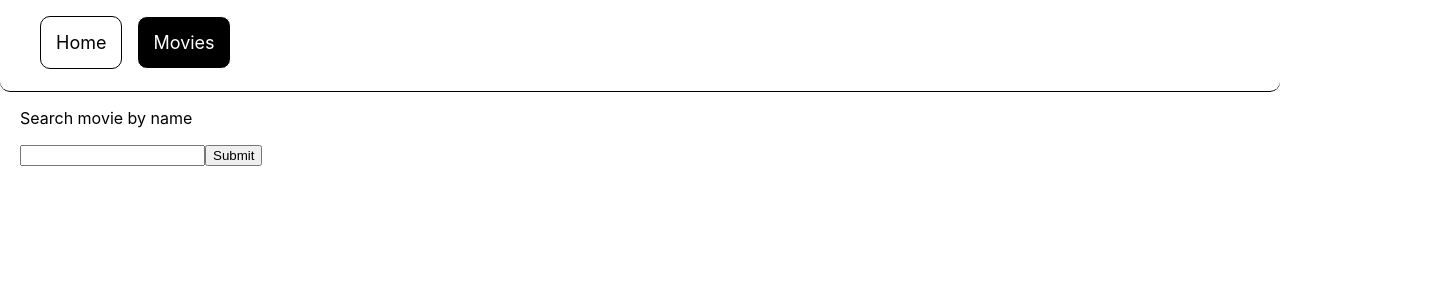
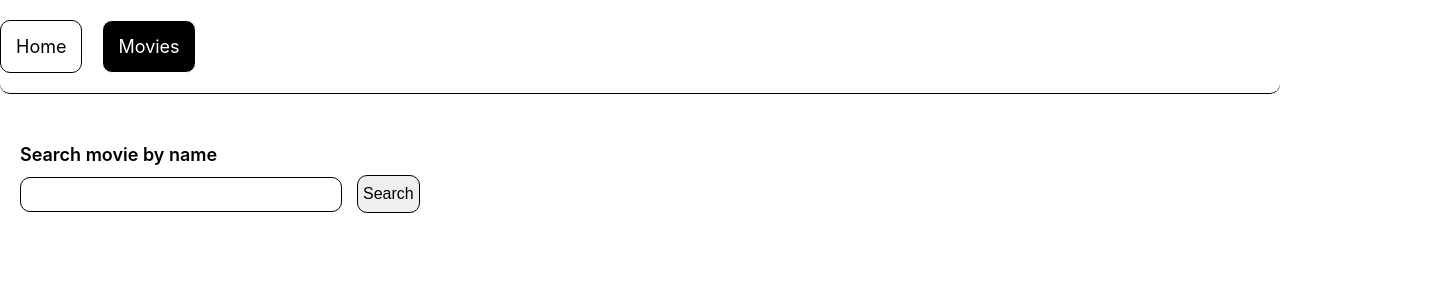
Before and after one commit to KanterIV/goit-react-hw-05-movies, a React (Create React App) app: page /movies in a window 1280 px wide. Shown: the top 300 px of the page, 1440 px wide, since content can reach past the window. Built offline with nearby package versions, Linux system fonts and the light colour scheme.

Commit message:
Added lazy pages import and syles

```diff
--- a/src/components/App.jsx
+++ b/src/components/App.jsx
@@ -1,21 +1,42 @@
 import { Navigate, Route, Routes } from 'react-router-dom';
 import Header from './Header/Header';
-import Home from 'pages/Home';
-import Movies from 'pages/Movies';
-import MovieDetails from 'pages/MovieDetails';
+// import Home from 'pages/Home';
+// import Movies from 'pages/Movies';
+// import MovieDetails from 'pages/MovieDetails';
 import { AppWrapper } from './Wrapper/Wrapper.styled';
+import { Suspense, lazy } from 'react';
+import { Grid } from 'react-loader-spinner';
+
+const Home = lazy(() => import('pages/Home'));
+const Movies = lazy(() => import('pages/Movies'));
+const MovieDetails = lazy(() => import('pages/MovieDetails'));
 
 export const App = () => {
   return (
     <>
       <Header />
       <AppWrapper>
+        <Suspense
+          fallback={
+            <Grid
+              height="80"
+              width="80"
+              color="#4fa94d"
+              ariaLabel="grid-loading"
+              radius="12.5"
+              wrapperStyle={{}}
+              wrapperClass=""
+              visible={true}
+            />
+          }
+        >
           <Routes>
             <Route path="/" element={<Home />} />
             <Route path="/movies" element={<Movies />} />
             <Route path="/movies/:movieId/*" element={<MovieDetails />} />
             <Route path="*" element={<Navigate to="/" />} />
           </Routes>
+        </Suspense>
       </AppWrapper>
     </>
   );
--- a/src/components/CastList/CastList.jsx
+++ b/src/components/CastList/CastList.jsx
@@ -1,6 +1,7 @@
 import React from 'react';
 const defaultImage =
-  'https://pixabay.com/get/gce051c8cb08364d740b7b5d3cdda10533e956f5c16535f92dac2f8c37374dcf8d55d7ba94e7af5f3558a60d6b8d152bb10c3e4e70fa8be0784ebd20aa77c5a25_1280.png';
+  'https://ireland.apollo.olxcdn.com/v1/files/0iq0gb9ppip8-UA/image;s=1000x700';
+
 const CastList = ({ casts }) => {
   return (
     <ul>
--- a/src/components/Header/Header.jsx
+++ b/src/components/Header/Header.jsx
@@ -5,7 +5,7 @@ import { StyledHeader } from './Header.styled';
 const Header = () => {
   return (
     <StyledHeader>
-      <nav>
+      <nav className="header-nav">
         <ul className="header-list">
           <li>
             <NavLink className="header-link" to="/">
--- a/src/components/Header/Header.styled.js
+++ b/src/components/Header/Header.styled.js
@@ -1,12 +1,16 @@
 import styled from 'styled-components';
 
 export const StyledHeader = styled.header`
-  height: 75px;
   border-bottom: 1px solid black;
   border-radius: 10px;
+  padding: 20px 0 20px 0;
+  margin-bottom: 50px;
 
+  .header-nav {
+    width: 1400px;
+    margin: 0 auto;
+  }
   .header-list {
-    list-style: none;
     display: flex;
   }
 
@@ -17,7 +21,7 @@ export const StyledHeader = styled.header`
     padding: 15px;
     font-size: 18px;
     text-decoration: none;
-    margin-right: 15px;
+    margin-right: 20px;
     border-radius: 10px;
 
     transition: all 0.3s;
--- a/src/components/MovieCard/MovieCard.jsx
+++ b/src/components/MovieCard/MovieCard.jsx
@@ -3,11 +3,12 @@ import React from 'react';
 const MovieCard = ({ movie }) => {
   const { title, name, poster_path, overview, genres, vote_average } = movie;
   const defaultImage =
-    'https://pixabay.com/get/gce051c8cb08364d740b7b5d3cdda10533e956f5c16535f92dac2f8c37374dcf8d55d7ba94e7af5f3558a60d6b8d152bb10c3e4e70fa8be0784ebd20aa77c5a25_1280.png';
+    'https://ireland.apollo.olxcdn.com/v1/files/0iq0gb9ppip8-UA/image;s=1000x700';
 
   return (
-    <div className="MovieCard">
+    <div className="card-wraper">
       <img
+        className="card-img"
         src={
           poster_path
             ? `https://image.tmdb.org/t/p/w500/${poster_path}`
@@ -16,7 +17,7 @@ const MovieCard = ({ movie }) => {
         width={300}
         alt={`poster to movie: ${title}`}
       />
-      <div>
+      <div className="card-info-wrapper">
         <h1>{title ? title : name}</h1>
         <p>User Score: {vote_average}</p>
         <h2>Overview</h2>
@@ -25,7 +26,7 @@ const MovieCard = ({ movie }) => {
         {genres && (
           <>
             <h2>Genres</h2>
-            <ul>
+            <ul className="genres-list">
               {genres.map(genre => (
                 <li key={genre.id}>{genre.name}</li>
               ))}
--- a/src/components/TrendingMovies/TrendingMovies.jsx
+++ b/src/components/TrendingMovies/TrendingMovies.jsx
@@ -3,7 +3,8 @@ import { Link, useLocation } from 'react-router-dom';
 
 const TrendingMovies = ({ movies }) => {
   const defaultImage =
-    'https://pixabay.com/get/gce051c8cb08364d740b7b5d3cdda10533e956f5c16535f92dac2f8c37374dcf8d55d7ba94e7af5f3558a60d6b8d152bb10c3e4e70fa8be0784ebd20aa77c5a25_1280.png';
+    'https://ireland.apollo.olxcdn.com/v1/files/0iq0gb9ppip8-UA/image;s=1000x700';
+
   const location = useLocation();
 
   return (
@@ -26,7 +27,7 @@ const TrendingMovies = ({ movies }) => {
                 }
                 alt={`Card to ${title}`}
               />
-              <p>{title ? title : name}</p>
+              <h2 className="trending-item-title">{title ? title : name}</h2>
             </Link>
           </li>
         ))}
--- a/src/components/Wrapper/Wrapper.styled.js
+++ b/src/components/Wrapper/Wrapper.styled.js
@@ -2,6 +2,139 @@ import styled from 'styled-components';
 
 export const AppWrapper = styled.div`
   width: 100%;
+  width: 1400px;
   padding-left: 20px;
   padding-right: 20px;
+  padding-bottom: 100px;
+  margin: 0 auto;
+
+  .trending-list {
+    list-style: none;
+  }
+
+  .title {
+    text-align: center;
+    margin-bottom: 20px;
+  }
+
+  .trending-list {
+    display: flex;
+    flex-wrap: wrap;
+    gap: 40px;
+  }
+
+  .trending-item {
+    width: calc((100% - 160px) / 5);
+  }
+  .trending-item-img {
+    width: 100%;
+    min-height: 372px;
+    border-top-right-radius: 10px;
+    border-top-left-radius: 10px;
+  }
+  .trending-item-title {
+    font-size: 20px;
+    height: 60px;
+    padding-top: 10px;
+    border: 1px solid black;
+    border-bottom-left-radius: 10px;
+    border-bottom-right-radius: 10px;
+    text-align: center;
+  }
+
+  .search-form {
+    margin-bottom: 30px;
+  }
+  .search-form-text {
+    font-size: 18px;
+    font-weight: 600;
+    margin-bottom: 10px;
+  }
+
+  .search-form-input {
+    width: 300px;
+    height: 23px;
+    border: 1px solid black;
+    border-radius: 10px;
+    padding: 5px 10px;
+  }
+
+  .search-form-submit {
+    color: black;
+    border: 1px solid black;
+    display: inline-block;
+    padding: 9px 5px;
+    font-size: 16px;
+    text-decoration: none;
+    margin-left: 15px;
+    border-radius: 10px;
+
+    transition: all 0.3s;
+  }
+
+  .search-form-submit:hover {
+    border: 1px solid white;
+    background-color: black;
+    color: white;
+    border-radius: 10px;
+  }
+
+  .backLink {
+    margin-bottom: 10px;
+    color: black;
+    border: 1px solid black;
+    display: inline-block;
+    padding: 9px 5px;
+    font-size: 16px;
+    text-decoration: none;
+    border-radius: 10px;
+
+    transition: all 0.3s;
+  }
+
+  .backLink:hover {
+    border: 1px solid white;
+    background-color: black;
+    color: white;
+    border-radius: 10px;
+  }
+
+  .card-wraper {
+    display: flex;
+    gap: 15px;
+    margin-bottom: 25px;
+  }
+
+  .card-info-wrapper {
+    display: flex;
+    flex-direction: column;
+    gap: 15px;
+  }
+
+  .genres-list {
+    display: flex;
+    gap: 10px;
+  }
+
+  .additional-wrapper {
+    padding: 20px 0 20px 30px;
+    margin-bottom: 15px;
+    border: 1px solid black;
+    border-radius: 10px;
+  }
+
+  .adittional-title {
+    margin-bottom: 15px;
+  }
+
+  .adittional-list {
+    display: flex;
+    flex-direction: column;
+    gap: 10px;
+    list-style: square;
+  }
+
+  .adittional-item:hover {
+    color: blue;
+  }
 `;
--- a/src/index.css
+++ b/src/index.css
@@ -13,3 +13,34 @@ code {
   font-family: source-code-pro, Menlo, Monaco, Consolas, 'Courier New',
     monospace;
 }
+
+h1,
+h2,
+h3,
+h4,
+h5,
+h6,
+p {
+  margin: 0;
+}
+
+ul {
+  margin: 0;
+  padding: 0;
+  list-style: none;
+}
+
+a {
+  color: currentColor;
+  text-decoration: none;
+}
+
+button {
+  cursor: pointer;
+}
+
+img {
+  display: block;
+  max-width: 100%;
+  height: auto;
+}
--- a/src/pages/Home.jsx
+++ b/src/pages/Home.jsx
@@ -1,9 +1,9 @@
+import React, { useEffect, useState } from 'react';
 import { getTrendingMovies } from 'components/Services/api';
 import TrendingMovies from 'components/TrendingMovies/TrendingMovies';
-import React, { useEffect, useState } from 'react';
+import { Grid } from 'react-loader-spinner';
 import { toast, ToastContainer } from 'react-toastify';
 import 'react-toastify/dist/ReactToastify.css';
-import { Grid } from 'react-loader-spinner';
 
 const Home = () => {
   const [trendingMoviesArr, setTrendingMoviesArr] = useState([]);
@@ -32,6 +32,7 @@ const Home = () => {
 
   return (
     <>
+      <h1 className="title">Trending today</h1>
       {isLoading && (
         <Grid
           height="80"
--- a/src/pages/Movies.jsx
+++ b/src/pages/Movies.jsx
@@ -44,12 +44,16 @@ const Movies = () => {
 
   return (
     <>
-      <form className="form" onSubmit={handleSearchFormSubmit}>
-        <label>
-          <p>Search movie by name</p>
-          <input className="input" type="text" name="searchMovieByName" />
+      <form className="search-form" onSubmit={handleSearchFormSubmit}>
+        <label className="search-form-lable">
+          <p className="search-form-text">Search movie by name</p>
+          <input
+            className="search-form-input"
+            type="text"
+            name="searchMovieByName"
+          />
         </label>
-        <button className="btnSubmit">Submit</button>
+        <button className="search-form-submit">Search</button>
       </form>
       {isLoading && (
         <Grid
```
Also changed, not shown: src/pages/MovieDetails.jsx (+27 -8 lines). Lines whose indentation alone changed are shown as unchanged.
